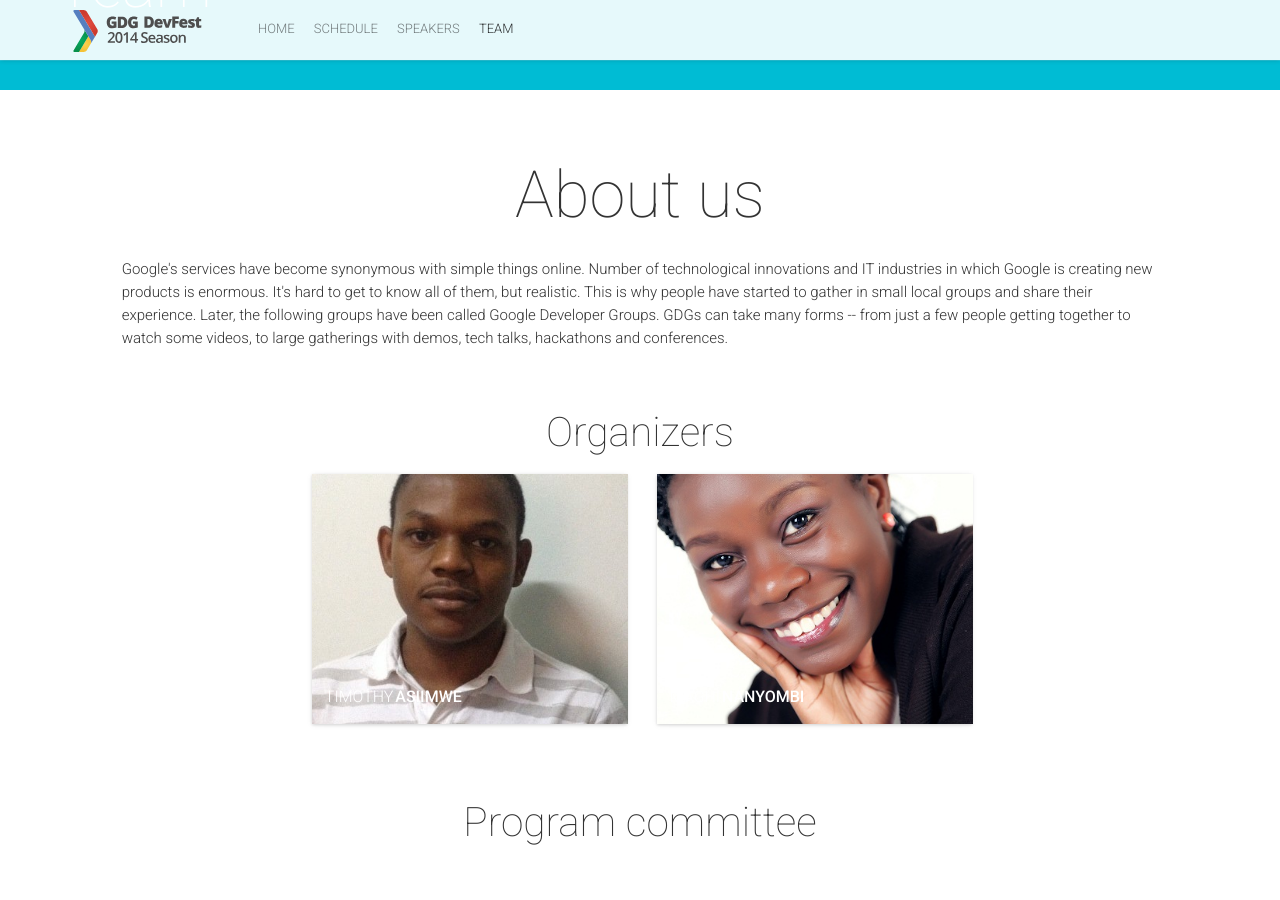
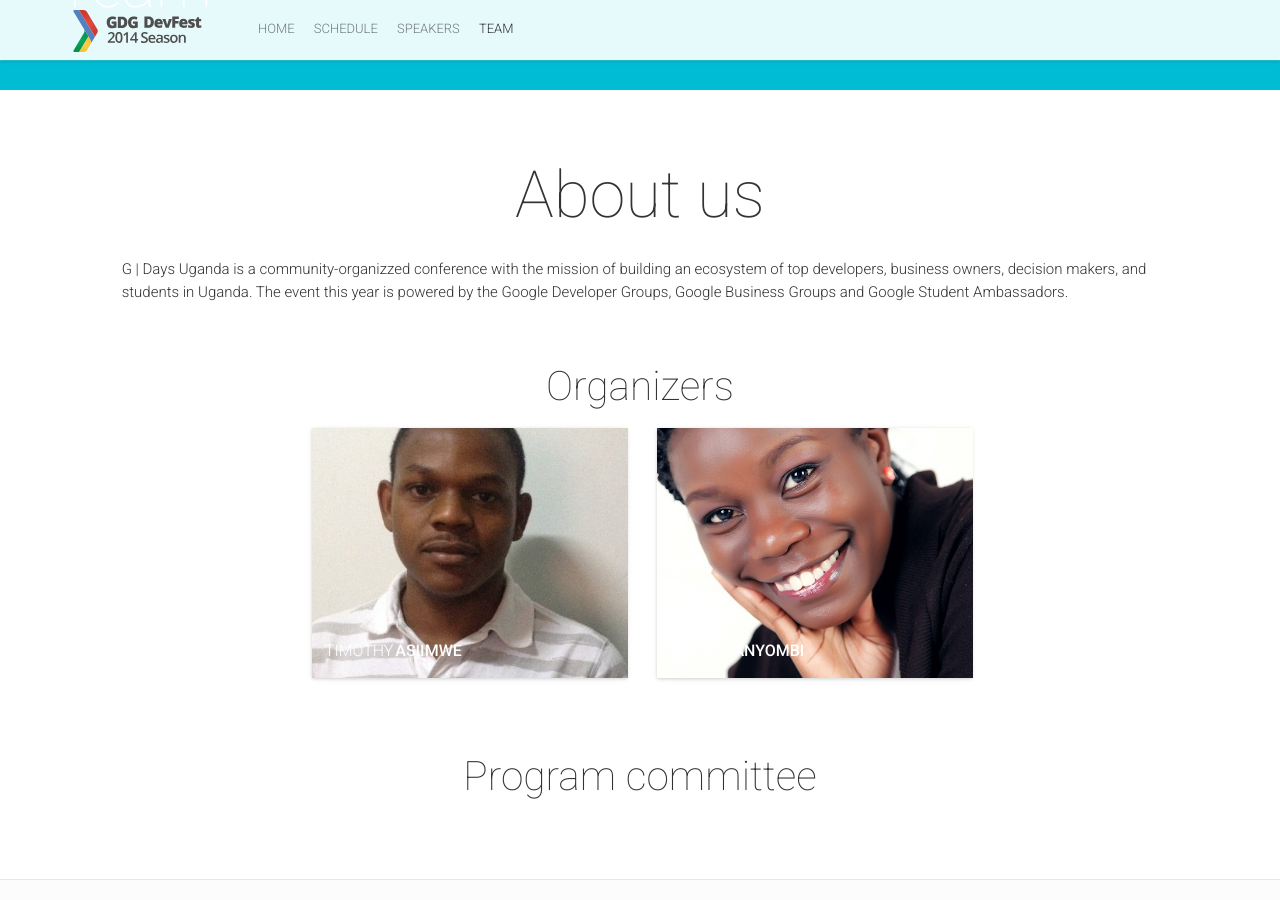
Before and after one commit to gdaysuganda2014/gdaysuganda2014.github.io, a Jekyll site: the page built from team.html, in a window 1280 px wide and 900 px high, scrolled down 317 px. Built offline with Jekyll 4.4.1, drawn with Linux system fonts in a browser that asks for light colours; nearby versions of some CDN libraries; comment, search, counter and statistics services are not loaded.

Commit message:
updated site info

```diff
--- a/_config.yml
+++ b/_config.yml
@@ -6,8 +6,8 @@ exclude: ['/automation/', 'README.md', 'LICENCE.txt', 'CNAME']
 
 # Site Settings
 title: "G Days Uganda"
-email: "gdgmakererere@googlegroups.com"
-description: "Android: Making good apps great!"
+email: "gdaysuganda@gmail.com"
+description: "Bridging the Gap Between Developers & Business Owners"
 baseurl: ""
 url: "http://gdaysuganda2014.github.io"
 permalink: "/blog/:title"
@@ -23,8 +23,8 @@ organizerLogo: "/img/seo/organizer-logo.png"
 organizerLink: "https://developers.google.com/groups/chapter/111272613539973122492/"
 
 # Head
-metaKeywords: "event, gdg, devfest, google, programming, android, developers, makerere"
-twitterAccount: "@GdgMakerere"
+metaKeywords: "event, gdg, gdays, google, programming, android, developers, uganda"
+twitterAccount: "@GdaysUg"
 socialImageSrcGooglePlus: "/img/seo/sharing-google-plus.png"
 socialImageSrcTwitter: "/img/seo/sharing-twitter.png"
 socialImageSrcFacebook: "/img/seo/sharing-facebook.png"
@@ -191,7 +191,7 @@ showSessions: true
 
 # Team Block
 teamBlockTitle: "About us"
-aboutUs: "Google's services have become synonymous with simple things online. Number of technological innovations and IT industries in which Google is creating new products is enormous. It's hard to get to know all of them, but realistic. This is why people have started to gather in small local groups and share their experience. Later, the following groups have been called Google Developer Groups. GDGs can take many forms -- from just a few people getting together to watch some videos, to large gatherings with demos, tech talks, hackathons and conferences."
+aboutUs: "G | Days Uganda is a community-organizzed conference with the mission of building an ecosystem of top developers, business owners, decision makers, and students in Uganda. The event this year is powered by the Google Developer Groups, Google Business Groups and Google Student Ambassadors."
 
 # Logistics Find Way Block
 # findWayTitle: "Find your way here"
```
Also changed, not shown: 9 other files.
